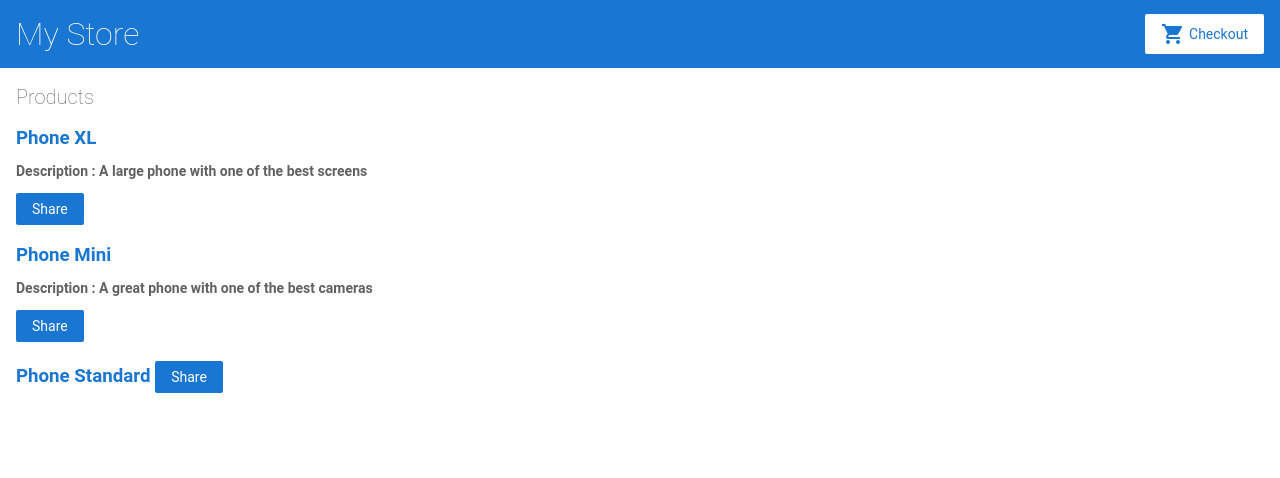
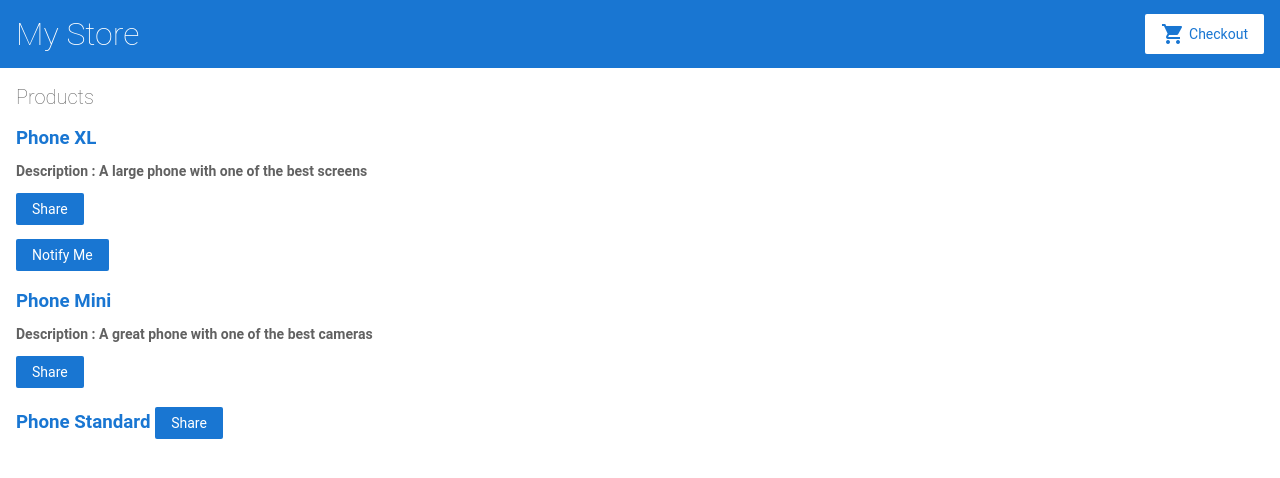
Before and after one commit to dongrerohan421/e-commerce-checkout, an Angular app: page / in a window 1280 px wide. Shown: the top 478 px of the page. Built offline with nearby package versions, Linux system fonts and the light colour scheme.

Commit message:
add product alerts

```diff
--- a/src/app/app.module.ts
+++ b/src/app/app.module.ts
@@ -6,6 +6,7 @@
 import { AppComponent } from './app.component';
 import { TopBarComponent } from './top-bar/top-bar.component';
 import { ProductListComponent } from './product-list/product-list.component';
+import { ProductAlertsComponent } from './product-alerts/product-alerts.component';
 
 @NgModule({
   imports: [
@@ -18,7 +19,8 @@
   declarations: [
     AppComponent,
     TopBarComponent,
-    ProductListComponent
+    ProductListComponent,
+    ProductAlertsComponent
   ],
   bootstrap: [ AppComponent ]
 })
--- /dev/null
+++ b/src/app/product-alerts/product-alerts.component.html
@@ -0,0 +1,5 @@
+<p *ngIf="product.price > 700">
+	<button (click) = "notify.emit()">
+    Notify Me
+  </button>
+</p>
--- /dev/null
+++ b/src/app/product-alerts/product-alerts.component.ts
@@ -0,0 +1,20 @@
+import { Component, OnInit } from '@angular/core';
+import { Input } from '@angular/core';
+import { Output, EventEmitter } from '@angular/core';
+
+@Component({
+  selector: 'app-product-alerts',
+  templateUrl: './product-alerts.component.html',
+  styleUrls: ['./product-alerts.component.css']
+})
+export class ProductAlertsComponent implements OnInit {
+
+  @Input() product;
+  @Output() notify = new EventEmitter();
+
+  constructor() { }
+
+  ngOnInit() {
+  }
+
+}
--- a/src/app/product-list/product-list.component.html
+++ b/src/app/product-list/product-list.component.html
@@ -12,6 +12,11 @@
     <button (click) = "share()">
       Share
     </button>
+
+    <app-product-alerts
+      [product] = "product"
+      (notify) = "onNotify()">
+    </app-product-alerts>
   </h3>
 </div>
 
--- a/src/app/product-list/product-list.component.ts
+++ b/src/app/product-list/product-list.component.ts
@@ -13,6 +13,10 @@
   share() {
     window.alert('The product has been shared!');
   }
+
+  onNotify() {
+    window.alert('You will be notified when the product goes on sale');
+  }
 }
 
 
```
Also changed, not shown: src/app/product-alerts/product-alerts.component.css (added).
